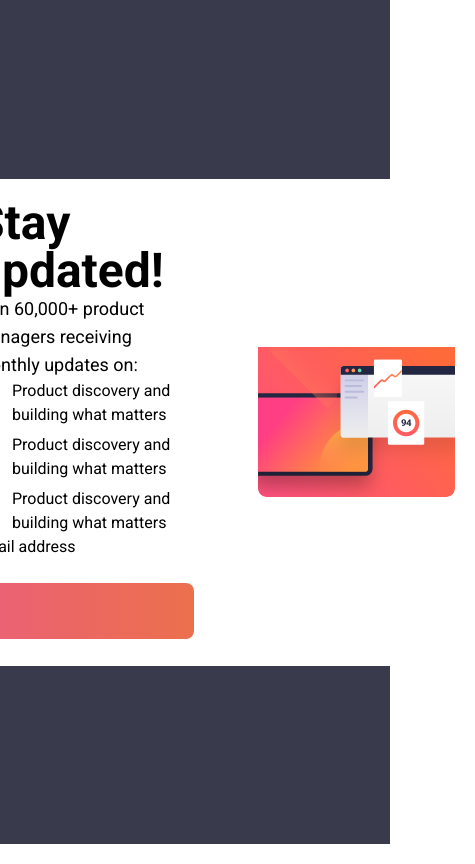
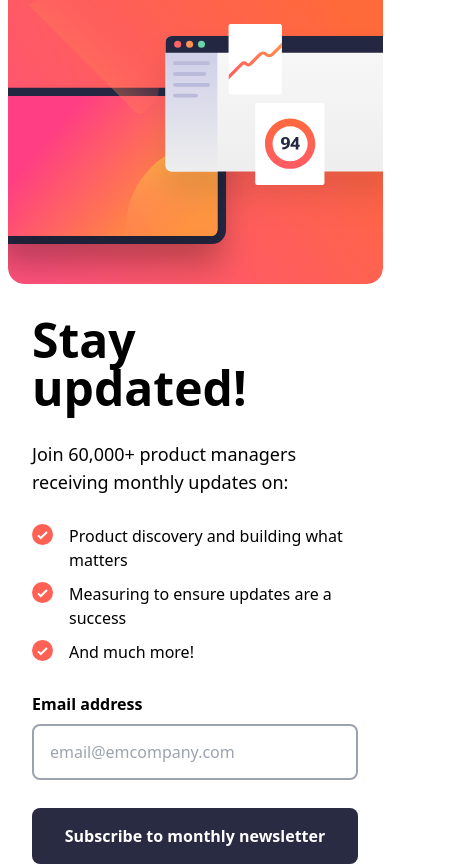
Before and after one commit to smitvalture/NewsLetter-signup, a React (Vite) app: page / in a window 390 px wide. Shown: the whole page, 475 px wide, since content can reach past the window. Built offline with nearby package versions, Linux system fonts and the light colour scheme.

Commit message:
completed fully responsive

```diff
--- a/src/App.jsx
+++ b/src/App.jsx
@@ -1,10 +1,14 @@
 import { Routes, Route } from "react-router-dom";
 import Home from "./pages/Home";
+import Test from "./pages/Test";
+import Thankyou from "./pages/Thankyou";
 
 function App() {
   return (
     <Routes>
       <Route path="/" element={<Home />} />
+      <Route path="/thankyou" element={<Thankyou />} />
+      <Route path="/test" element={<Test />} />
     </Routes>
   );
 }
--- a/src/components/Loading.jsx
+++ b/src/components/Loading.jsx
@@ -3,10 +3,10 @@ import React, { useState, useEffect } from 'react';
 const Loading = () => {
 
     return (
-        <div className="fixed z-[100] flex items-center justify-center w-full min-h-screen bg-black/75">
+        <div className="fixed z-[100] flex items-center justify-center w-full min-h-screen bg-white/40">
             <div className="flex flex-col items-center">
                 <svg
-                    className="animate-spin h-10 w-10 text-white mb-4"
+                    className="animate-spin h-10 w-10 text-[#292b42] mb-4"
                     xmlns="http://www.w3.org/2000/svg"
                     fill="none"
                     viewBox="0 0 24 24"
--- a/src/pages/Home.jsx
+++ b/src/pages/Home.jsx
@@ -1,38 +1,77 @@
-import React from 'react'
+import React, { useState } from 'react'
 import signupDesk from '../assets/images/illustration-sign-up-desktop.svg'
 import signupMobile from '../assets/images/illustration-sign-up-mobile.svg'
 import listIcon from '../assets/images/icon-list.svg'
-import successIcon from '../assets/images/icon-success.svg'
+import { useNavigate } from 'react-router-dom'
+import Loading from '../components/Loading'
 
 const Home = () => {
+
+  const navigate = useNavigate()
+
+  const [email, setEmail] = useState("")
+  const [error, setError] = useState("")
+  const [loading, setLoading] = useState(null)
+
+  function isValidEmail(email) {
+    return /\S+@\S+\.\S+/.test(email);
+  }
+
+  const handleChange = (e) => {
+    setEmail(e.target.value)
+    setError("")
+  }
+
+  const handleSubmit = (e) => {
+    e.preventDefault()
+    const emailPattern = /^[^\s@]+@[^\s@]+\.[^\s@]+$/;
+    if (!emailPattern.test(email)) {
+      setError('Valid email required');
+    } else {
+      setError(null);
+      localStorage.setItem("email", email)
+      setLoading(true)
+      setTimeout(() => {
+        setLoading(false)
+        navigate("/thankyou")
+      }, 1500);
+    }
+  }
+
   return (
-    <section className='bg-[#393b4d] min-h-screen w-full flex justify-center items-center font-Roboto'>
-      <div className='w-fit h-fit p-5 flex justify-center items-center bg-white rounded-3xl'>
-        <div className='pl-10 pr-16 w-[520px]'>
+    <>
+      {/* ***************Desktop & Tablet View***************** */}
+      <section className='hidden bg-[#393b4d] min-h-screen w-full md:flex justify-center items-center font-Roboto'>
+        {loading && <Loading />}
+        <div className='lg:w-[920px] lg:h-[593px] md:p-5 flex flex-col-reverse lg:flex-row justify-center items-center bg-white rounded-3xl'>
+          <div className='md:px-6 md:py-5 lg:px-0 lg:py-0 lg:pl-10 lg:pr-16 w-[540px] flex flex-col gap-7'>
 
             <h1 className='font-bold text-5xl'>Stay updated!</h1>
             <p className='text-lg'>Join 60,000+ product managers receiving monthly updates on:</p>
 
-          <div className='flex flex-col gap-1.5'>
+            <div className='flex flex-col gap-2.5'>
               <div className='flex gap-4'>
                 <img src={listIcon} alt="listicon" />
                 <p>Product discovery and building what matters</p>
               </div>
               <div className='flex gap-4'>
                 <img src={listIcon} alt="listicon" />
-              <p>Product discovery and building what matters</p>
+                <p>Measuring to ensure updates are a success</p>
               </div>
               <div className='flex gap-4'>
                 <img src={listIcon} alt="listicon" />
-              <p>Product discovery and building what matters</p>
+                <p>And much more!</p>
               </div>
             </div>
 
-          <form>
-            <label htmlFor="">Email address</label>
-            <input type="email" name="email" id="email" />
+            <form onSubmit={handleSubmit} noValidate className='flex flex-col gap-2'>
+              <div className='flex justify-between'>
+                <h2 className='font-bold'>Email address</h2>
+                <h2 className='font-semibold text-red-500'>{error}</h2>
+              </div>
+              <input className={`w-full h-14 border-2  border-gray-400 ${error ? "bg-red-100 text-red-500 border-red-500 focus:outline-red-500" : ""} rounded-lg px-4`} placeholder='email@emcompany.com' value={email} onChange={handleChange} type="email" name="email" id="email" />
 
-            <button className='w-full h-14 rounded-lg bg-gradient-to-r from-[#eb6079] via-[#eb6861] to-[#ec704d]'></button>
+              <button type='submit' disabled={error} className={`w-full h-14 mt-5 ${error ? "bg-gray-400 text-black" : "text-white hover:shadow-2xl shadow-orange-500 bg-[#292b42] hover:bg-gradient-to-r from-[#eb6079] to-[#ec704d]"} font-semibold rounded-lg`}>Subscribe to monthly newsletter</button>
             </form>
 
           </div>
@@ -42,6 +81,49 @@ const Home = () => {
           </div>
         </div>
       </section>
+
+      {/* ***************Mobile View************** */}
+      <section className='block md:hidden w-full h-screen'>
+        {loading && <Loading />}
+        <div className='flex flex-col-reverse lg:flex-row justify-center items-center bg-white rounded-3xl'>
+          <div className='px-8 flex flex-col gap-7 mt-8'>
+
+            <h1 className='font-bold text-5xl'>Stay updated!</h1>
+            <p className='text-lg'>Join 60,000+ product managers receiving monthly updates on:</p>
+
+            <div className='flex flex-col gap-2.5'>
+              <div className='flex items-start gap-4'>
+                <img src={listIcon} alt="listicon" />
+                <p>Product discovery and building what matters</p>
+              </div>
+              <div className='flex items-start gap-4'>
+                <img src={listIcon} alt="listicon" />
+                <p>Measuring to ensure updates are a success</p>
+              </div>
+              <div className='flex items-start gap-4'>
+                <img src={listIcon} alt="listicon" />
+                <p>And much more!</p>
+              </div>
+            </div>
+
+            <form onSubmit={handleSubmit} noValidate className='flex flex-col gap-2'>
+              <div className='flex justify-between'>
+                <h2 className='font-bold'>Email address</h2>
+                <h2 className='font-semibold text-red-500'>{error}</h2>
+              </div>
+              <input className={`w-full h-14 border-2  border-gray-400 ${error ? "bg-red-100 text-red-500 border-red-500 focus:outline-red-500" : ""} rounded-lg px-4`} placeholder='email@emcompany.com' value={email} onChange={handleChange} type="email" name="email" id="email" />
+
+              <button type='submit' disabled={error} className={`w-full h-14 mt-5 ${error ? "bg-gray-400 text-black" : "text-white hover:shadow-2xl shadow-orange-500 bg-[#292b42] hover:bg-gradient-to-r from-[#eb6079] to-[#ec704d]"} font-semibold rounded-lg`}>Subscribe to monthly newsletter</button>
+            </form>
+
+          </div>
+          <div>
+            <img className='hidden lg:block' src={signupDesk} alt="illustration-sign-up-desktop" />
+            <img className='block lg:hidden' src={signupMobile} alt="illustration-sign-up-mobile" />
+          </div>
+        </div>
+      </section>
+    </>
   )
 }
 
--- /dev/null
+++ b/src/pages/Test.jsx
@@ -0,0 +1,42 @@
+import React, { useState } from 'react';
+
+const Test = () => {
+  const [email, setEmail] = useState('');
+  const [isValidEmail, setIsValidEmail] = useState(true);
+
+  const handleEmailChange = (e) => {
+    setEmail(e.target.value);
+  };
+
+  const handleSubmit = (e) => {
+    e.preventDefault();
+
+    // Email validation regex pattern
+    const emailPattern = /^[^\s@]+@[^\s@]+\.[^\s@]+$/;
+
+    if (!emailPattern.test(email)) {
+      setIsValidEmail(false);
+      return;
+    }
+
+    // Email is valid, perform form submission logic here
+    console.log('Email is valid:', email);
+  };
+
+  return (
+    <form onSubmit={handleSubmit} noValidate>
+      <input
+        type="email"
+        value={email}
+        onChange={handleEmailChange}
+        placeholder="Enter your email"
+      />
+      {!isValidEmail && (
+        <p className="text-red-500">Please enter a valid email address.</p>
+      )}
+      <button type="submit">Submit</button>
+    </form>
+  );
+};
+
+export default Test;
--- /dev/null
+++ b/src/pages/Thankyou.jsx
@@ -0,0 +1,47 @@
+import React from 'react'
+import successIcon from '../assets/images/icon-success.svg'
+import { useNavigate } from 'react-router-dom'
+
+const Thankyou = () => {
+
+  const navigate = useNavigate()
+
+  const Email = localStorage.getItem("email")
+
+  return (
+    <>
+      {/* ************Deskttop & Tablet View*********** */}
+      <section className='hidden bg-[#393b4d] min-h-screen w-full md:flex justify-center items-center font-Roboto'>
+        <div className='w-fit h-fit p-5 flex justify-center items-center bg-white rounded-3xl'>
+          <div className='px-10 py-6 w-[420px] flex flex-col gap-7'>
+
+            <img className='w-14' src={successIcon} alt="success icon" />
+            <h1 className='font-bold text-5xl text-[#292b42]'>Thanks for subscribing!</h1>
+            <p className='text-lg text-[#292b42]'>A confirmation email has been sent to <span className='font-semibold'>{Email}</span> Please open it and click the button inside to confirm your subscription.</p>
+            <button type='button' onClick={() => navigate("/")} className={`w-full h-14 mt-5 text-white hover:shadow-2xl shadow-orange-500 bg-[#292b42] hover:bg-gradient-to-r from-[#eb6079] to-[#ec704d] font-semibold rounded-lg`}>Dissmiss messager</button>
+
+          </div>
+
+        </div>
+      </section>
+
+      <section className='block md:hidden w-full h-screen'>
+        <div className='w-full h-full p-5 flex flex-col justify-between items-center bg-white rounded-3xl'>
+          <div></div>
+          <div className='px-4 flex flex-col gap-7'>
+
+            <img className='w-14 mt' src={successIcon} alt="success icon" />
+            <h1 className='font-bold text-5xl text-[#292b42]'>Thanks for subscribing!</h1>
+            <p className='text-lg text-[#292b42]'>A confirmation email has been sent to <span className='font-semibold'>{Email}</span> Please open it and click the button inside to confirm your subscription.</p>
+
+          </div>
+          <div></div>
+          <button type='button' onClick={() => navigate("/")} className={`w-full h-14 mt-5 text-white hover:shadow-2xl shadow-orange-500 bg-[#292b42] hover:bg-gradient-to-r from-[#eb6079] to-[#ec704d] font-semibold rounded-lg`}>Dissmiss messager</button>
+
+        </div>
+      </section>
+    </>
+  )
+}
+
+export default Thankyou
```
Lines whose indentation alone changed are shown as unchanged.
